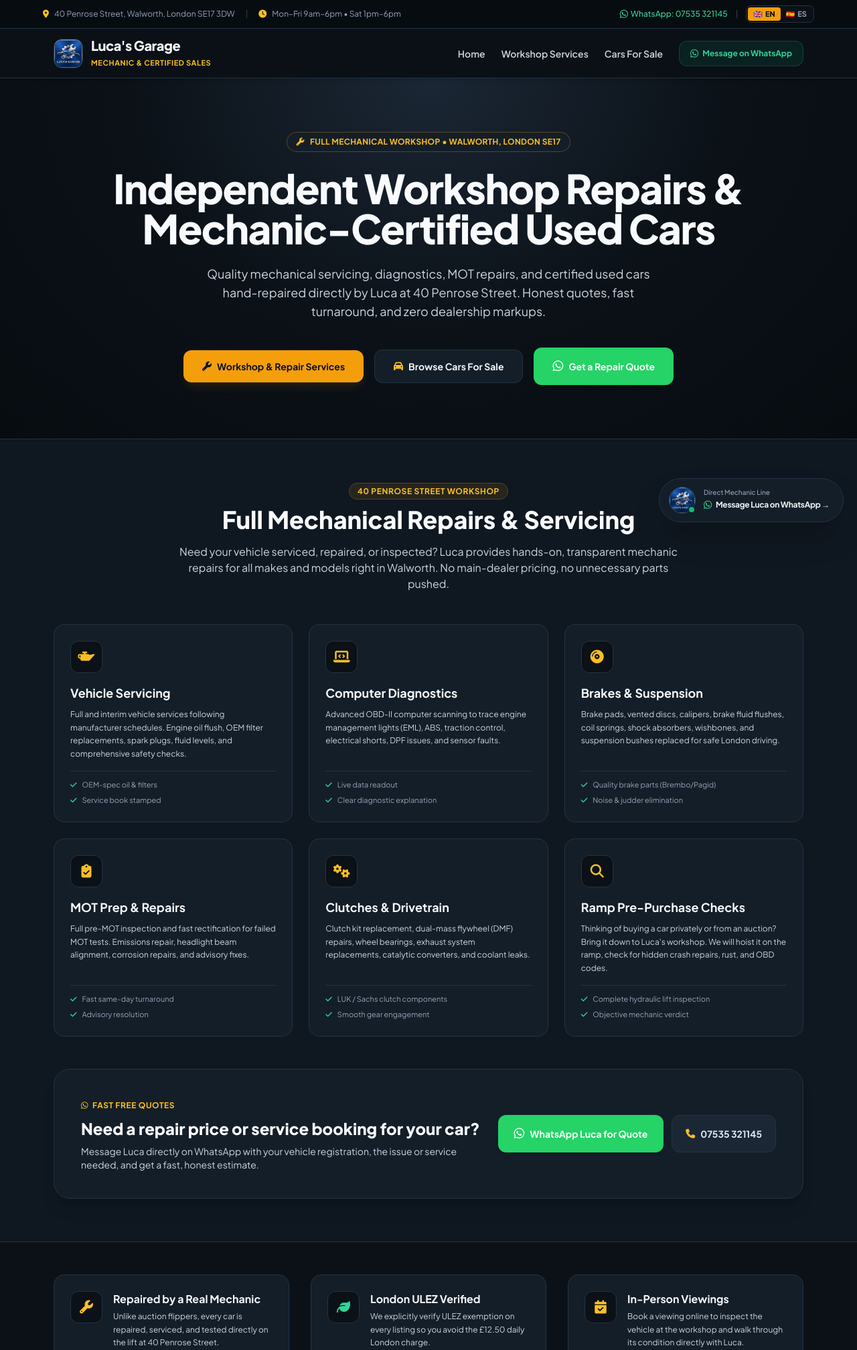
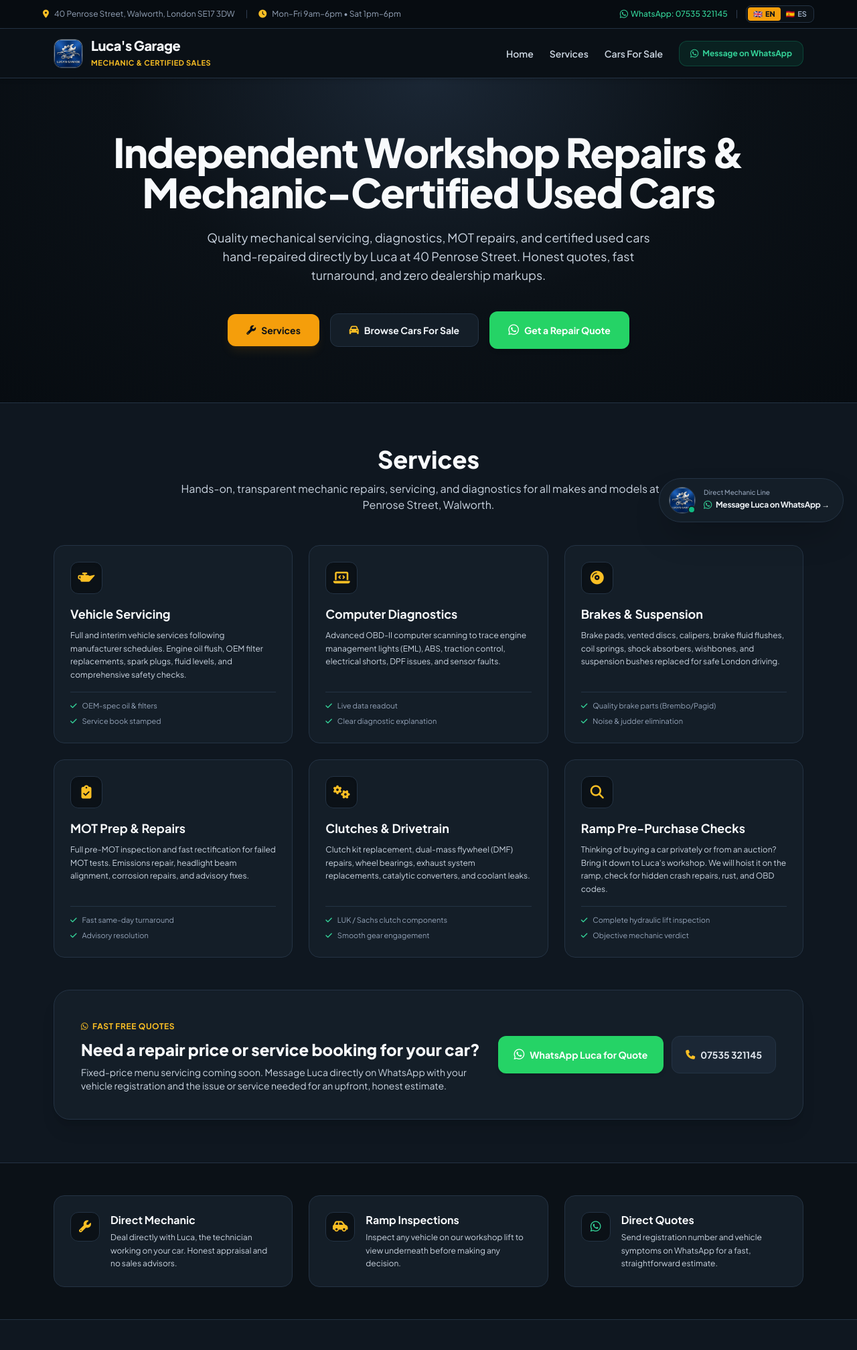
Before and after one commit to juuliettee/Lucas-garage-landingpage, a Flask app: page / in a window 1280 px wide. Shown: the top 2016 px of the page at 67% size. Run offline with Flask 3, Linux system fonts and the light colour scheme; data that the repository does not hold is empty; some libraries are stand-ins or nearby versions.

Commit message:
Refactor UI: rename to Services, remove AI slop badges/pills, and add interactive Google Map

```diff
--- a/templates/base.html
+++ b/templates/base.html
@@ -109,7 +109,7 @@
 
             <div class="space-x-6 text-sm font-semibold flex items-center">
                 <a href="{{ url_for('home') }}" class="text-slate-300 hover:text-amber-400 transition">Home</a>
-                <a href="{{ url_for('home') }}#services" class="text-slate-300 hover:text-amber-400 transition">Workshop Services</a>
+                <a href="{{ url_for('home') }}#services" class="text-slate-300 hover:text-amber-400 transition">Services</a>
                 <a href="{{ url_for('cars') }}" class="text-slate-300 hover:text-amber-400 transition">Cars For Sale</a>
 
                 <a href="{{ default_whatsapp_url }}" target="_blank"
--- a/templates/car_detail.html
+++ b/templates/car_detail.html
@@ -88,8 +88,7 @@
 
                         <div class="space-y-2 text-xs text-slate-300 leading-relaxed">
                             <p><strong>History Category:</strong> <span class="bg-[#0B1117] px-2 py-0.5 rounded border border-amber-500/40 font-bold text-amber-300">{{ car.copart_category or 'Clean / Unrecorded' }}</span></p>
-                            <p><strong>Repairs & Service Work:</strong> {{ car.repair_notes or 'Fully serviced, inspected, replacement fluids, safety-checked, and test-driven.' }}</p>
-                            <p><strong>Warranty:</strong> Sold with a 30-day mechanical guarantee from Luca's Garage.</p>
+                            <p><strong>Workshop Guarantee:</strong> Mechanically checked, safety inspected, and verified before handover.</p>
                         </div>
                     </div>
 
--- a/templates/index.html
+++ b/templates/index.html
@@ -4,10 +4,6 @@
 <!-- Hero Section -->
 <section class="bg-[radial-gradient(ellipse_at_top,_var(--tw-gradient-stops))] from-[#1B2735] via-[#0B1117] to-[#070C11] text-slate-100 py-18 sm:py-20 px-4 border-b border-[#243344] relative overflow-hidden">
     <div class="max-w-5xl mx-auto text-center relative z-10">
-        <div class="inline-flex items-center space-x-2 bg-[#141E28] text-amber-400 border border-amber-500/30 px-3.5 py-1.5 rounded-full text-xs font-bold tracking-wide uppercase mb-6 shadow-sm">
-            <i class="fa-solid fa-wrench text-amber-400"></i>
-            <span>Full Mechanical Workshop &bull; Walworth, London SE17</span>
-        </div>
         <h1 class="text-4xl sm:text-5xl md:text-6xl font-black tracking-tight mb-6 leading-tight text-slate-50">
             Independent Workshop Repairs & <br class="hidden sm:inline">
             Mechanic-Certified Used Cars
@@ -21,7 +17,7 @@
             <a href="#services"
                 class="w-full sm:w-auto inline-flex items-center justify-center space-x-2 bg-amber-500 hover:bg-amber-600 text-[#0B1117] font-bold text-sm px-7 py-3.5 rounded-xl shadow-lg shadow-amber-500/10 transition transform hover:-translate-y-0.5">
                 <i class="fa-solid fa-wrench"></i>
-                <span>Workshop & Repair Services</span>
+                <span>Services</span>
             </a>
             <a href="{{ url_for('cars') }}"
                 class="w-full sm:w-auto inline-flex items-center justify-center space-x-2 bg-[#141E28] hover:bg-[#1B2735] text-slate-100 border border-[#243344] font-bold text-sm px-7 py-3.5 rounded-xl shadow-sm transition transform hover:-translate-y-0.5">
@@ -37,19 +33,16 @@
     </div>
 </section>
 
-<!-- Comprehensive Workshop Services Section -->
+<!-- Services Section -->
 <section id="services" class="py-16 bg-[#0F1720] border-b border-[#243344] scroll-mt-14 text-slate-100">
     <div class="max-w-6xl mx-auto px-4">
 
         <div class="text-center max-w-3xl mx-auto mb-12">
-            <span class="text-xs font-bold text-amber-400 uppercase tracking-wider bg-amber-500/10 border border-amber-500/25 px-3 py-1 rounded-full">
-                40 Penrose Street Workshop
-            </span>
-            <h2 class="text-3xl sm:text-4xl font-black text-slate-50 mt-3 mb-4">
-                Full Mechanical Repairs & Servicing
+            <h2 class="text-3xl sm:text-4xl font-black text-slate-50 mb-3">
+                Services
             </h2>
             <p class="text-slate-300 text-sm sm:text-base leading-relaxed">
-                Need your vehicle serviced, repaired, or inspected? Luca provides hands-on, transparent mechanic repairs for all makes and models right in Walworth. No main-dealer pricing, no unnecessary parts pushed.
+                Hands-on, transparent mechanic repairs, servicing, and diagnostics for all makes and models at 40 Penrose Street, Walworth.
             </p>
         </div>
 
@@ -169,7 +162,7 @@
                 </div>
                 <h3 class="text-2xl font-black text-slate-50">Need a repair price or service booking for your car?</h3>
                 <p class="text-slate-300 text-xs sm:text-sm max-w-xl">
-                    Message Luca directly on WhatsApp with your vehicle registration, the issue or service needed, and get a fast, honest estimate.
+                    Fixed-price menu servicing coming soon. Message Luca directly on WhatsApp with your vehicle registration and the issue or service needed for an upfront, honest estimate.
                 </p>
             </div>
             <div class="flex flex-col sm:flex-row gap-3 w-full md:w-auto">
@@ -189,42 +182,42 @@
     </div>
 </section>
 
-<!-- Trust & Mechanics Highlights -->
+<!-- Trust Highlights -->
 <section class="py-12 bg-[#0B1117] border-b border-[#243344] text-slate-100">
     <div class="max-w-6xl mx-auto px-4">
-        <div class="grid grid-cols-1 md:grid-cols-3 gap-8">
+        <div class="grid grid-cols-1 md:grid-cols-3 gap-6">
             <div class="p-6 rounded-2xl bg-[#141E28] border border-[#243344] flex items-start space-x-4">
-                <div class="w-12 h-12 rounded-xl bg-[#0B1117] text-amber-400 border border-[#243344] flex items-center justify-center text-xl flex-shrink-0">
+                <div class="w-11 h-11 rounded-xl bg-[#0B1117] text-amber-400 border border-[#243344] flex items-center justify-center text-lg flex-shrink-0">
                     <i class="fa-solid fa-wrench"></i>
                 </div>
                 <div>
-                    <h3 class="font-bold text-base text-slate-50 mb-1">Repaired by a Real Mechanic</h3>
+                    <h3 class="font-bold text-base text-slate-50 mb-1">Direct Mechanic</h3>
                     <p class="text-xs text-slate-300 leading-relaxed">
-                        Unlike auction flippers, every car is repaired, serviced, and tested directly on the lift at 40 Penrose Street.
+                        Deal directly with Luca, the technician working on your car. Honest appraisal and no sales advisors.
                     </p>
                 </div>
             </div>
 
             <div class="p-6 rounded-2xl bg-[#141E28] border border-[#243344] flex items-start space-x-4">
-                <div class="w-12 h-12 rounded-xl bg-[#0B1117] text-emerald-400 border border-[#243344] flex items-center justify-center text-xl flex-shrink-0">
-                    <i class="fa-solid fa-leaf"></i>
+                <div class="w-11 h-11 rounded-xl bg-[#0B1117] text-amber-400 border border-[#243344] flex items-center justify-center text-lg flex-shrink-0">
+                    <i class="fa-solid fa-car-side"></i>
                 </div>
                 <div>
-                    <h3 class="font-bold text-base text-slate-50 mb-1">London ULEZ Verified</h3>
+                    <h3 class="font-bold text-base text-slate-50 mb-1">Ramp Inspections</h3>
                     <p class="text-xs text-slate-300 leading-relaxed">
-                        We explicitly verify ULEZ exemption on every listing so you avoid the £12.50 daily London charge.
+                        Inspect any vehicle on our workshop lift to view underneath before making any decision.
                     </p>
                 </div>
             </div>
 
             <div class="p-6 rounded-2xl bg-[#141E28] border border-[#243344] flex items-start space-x-4">
-                <div class="w-12 h-12 rounded-xl bg-[#0B1117] text-amber-400 border border-[#243344] flex items-center justify-center text-xl flex-shrink-0">
-                    <i class="fa-solid fa-calendar-check"></i>
+                <div class="w-11 h-11 rounded-xl bg-[#0B1117] text-emerald-400 border border-[#243344] flex items-center justify-center text-lg flex-shrink-0">
+                    <i class="fa-brands fa-whatsapp"></i>
                 </div>
                 <div>
-                    <h3 class="font-bold text-base text-slate-50 mb-1">In-Person Viewings</h3>
+                    <h3 class="font-bold text-base text-slate-50 mb-1">Direct Quotes</h3>
                     <p class="text-xs text-slate-300 leading-relaxed">
-                        Book a viewing online to inspect the vehicle at the workshop and walk through its condition directly with Luca.
+                        Send registration number and vehicle symptoms on WhatsApp for a fast, straightforward estimate.
                     </p>
                 </div>
             </div>
@@ -313,73 +306,88 @@
     </div>
 </section>
 
-<!-- Workshop Location & Hours -->
+<!-- How to Locate Us & Physical Map -->
 <section class="py-16 bg-[#0B1117] border-t border-[#243344] text-slate-100">
     <div class="max-w-6xl mx-auto px-4">
-        <div class="grid grid-cols-1 lg:grid-cols-2 gap-12 items-center">
-            <div>
-                <span class="text-xs font-bold text-amber-400 uppercase tracking-wider">Visit The Workshop</span>
-                <h2 class="text-3xl font-black text-slate-50 mt-1 mb-4">40 Penrose Street, Walworth</h2>
-                <p class="text-slate-300 text-sm leading-relaxed mb-6">
-                    Located in Walworth (London Borough of Southwark), Luca's Garage provides full mechanical servicing, diagnostics, MOT preparation, and quality repaired vehicles.
-                </p>
+        <div class="mb-10 text-center md:text-left">
+            <h2 class="text-3xl font-black text-slate-50">How to Locate Us</h2>
+            <p class="text-slate-300 text-sm mt-1">
+                40 Penrose Street, Walworth, London SE17 3DW &bull; Borough of Southwark
+            </p>
+        </div>
 
-                <div class="space-y-3 text-sm text-slate-300 mb-8">
-                    <div class="flex items-center space-x-3">
-                        <div class="w-8 h-8 rounded-lg bg-[#141E28] text-amber-400 border border-[#243344] flex items-center justify-center text-sm">
+        <div class="grid grid-cols-1 lg:grid-cols-12 gap-8 items-stretch">
+            <!-- Left Info Panel (5 cols) -->
+            <div class="lg:col-span-5 flex flex-col justify-between space-y-6 bg-[#141E28] p-6 sm:p-8 rounded-3xl border border-[#243344] shadow-xl">
+                <div class="space-y-6">
+                    <!-- Address -->
+                    <div class="flex items-start space-x-3.5">
+                        <div class="w-10 h-10 rounded-xl bg-[#0B1117] text-amber-400 border border-[#243344] flex items-center justify-center text-sm flex-shrink-0 mt-0.5">
                             <i class="fa-solid fa-location-dot"></i>
                         </div>
-                        <span>40 Penrose Street, London, SE17 3DW</span>
+                        <div>
+                            <span class="text-xs font-bold uppercase tracking-wider text-slate-400 block mb-0.5">Workshop Address</span>
+                            <p class="font-bold text-slate-100 text-sm">40 Penrose Street</p>
+                            <p class="text-xs text-slate-300">Walworth, London, SE17 3DW</p>
+                        </div>
                     </div>
-                    <div class="flex items-center space-x-3">
-                        <div class="w-8 h-8 rounded-lg bg-[#141E28] text-emerald-400 border border-[#243344] flex items-center justify-center text-sm">
+
+                    <!-- Contact -->
+                    <div class="flex items-start space-x-3.5">
+                        <div class="w-10 h-10 rounded-xl bg-[#0B1117] text-emerald-400 border border-[#243344] flex items-center justify-center text-sm flex-shrink-0 mt-0.5">
                             <i class="fa-brands fa-whatsapp"></i>
                         </div>
-                        <span>WhatsApp / Mobile: <strong class="text-slate-50">07535 321145</strong></span>
+                        <div>
+                            <span class="text-xs font-bold uppercase tracking-wider text-slate-400 block mb-0.5">Direct Line / WhatsApp</span>
+                            <p class="font-bold text-slate-100 text-sm">07535 321145</p>
+                            <p class="text-xs text-slate-300">Open for repair inquiries and viewings</p>
+                        </div>
                     </div>
-                    <div class="flex items-center space-x-3">
-                        <div class="w-8 h-8 rounded-lg bg-[#141E28] text-amber-400 border border-[#243344] flex items-center justify-center text-sm">
-                            <i class="fa-solid fa-shield-halved"></i>
+
+                    <!-- Hours -->
+                    <div class="pt-4 border-t border-[#243344]">
+                        <span class="text-xs font-bold uppercase tracking-wider text-slate-400 block mb-3 flex items-center">
+                            <i class="fa-solid fa-clock text-amber-400 mr-2"></i> Opening Hours
+                        </span>
+                        <div class="space-y-2 text-xs">
+                            <div class="flex justify-between items-center py-1 border-b border-[#243344]/60">
+                                <span class="text-slate-300">Monday – Friday</span>
+                                <span class="font-bold text-slate-100 bg-[#0B1117] px-2.5 py-0.5 rounded border border-[#243344]">9:00 AM – 6:00 PM</span>
+                            </div>
+                            <div class="flex justify-between items-center py-1 border-b border-[#243344]/60">
+                                <span class="text-slate-300">Saturday</span>
+                                <span class="font-bold text-slate-100 bg-[#0B1117] px-2.5 py-0.5 rounded border border-[#243344]">1:00 PM – 6:00 PM</span>
+                            </div>
+                            <div class="flex justify-between items-center py-1 text-slate-500">
+                                <span>Sunday</span>
+                                <span class="font-medium">Closed</span>
+                            </div>
                         </div>
-                        <span>All vehicles sold with 30-day mechanical warranty</span>
                     </div>
                 </div>
 
-                <div class="flex flex-wrap gap-4">
+                <div class="pt-4 border-t border-[#243344]">
                     <a href="https://maps.google.com/?q=40+Penrose+Street+London+SE17+3DW" target="_blank"
-                        class="inline-flex items-center space-x-2 bg-amber-500 hover:bg-amber-600 text-[#0B1117] font-bold text-xs px-5 py-3 rounded-xl transition shadow">
+                        class="w-full inline-flex items-center justify-center space-x-2 bg-amber-500 hover:bg-amber-600 text-[#0B1117] font-bold text-xs py-3 rounded-xl transition shadow">
                         <i class="fa-solid fa-diamond-turn-right text-[#0B1117]"></i>
-                        <span>Get Directions on Google Maps</span>
+                        <span>Open in Google Maps &bull; Directions</span>
                     </a>
                 </div>
             </div>
 
-            <!-- Operating Hours Card -->
-            <div class="bg-[#141E28] p-8 rounded-3xl border border-[#243344] shadow-xl">
-                <h3 class="text-lg font-bold text-slate-50 mb-6 flex items-center">
-                    <i class="fa-solid fa-clock text-amber-400 mr-2.5"></i> Garage Working Hours
-                </h3>
-                <div class="space-y-4 text-sm">
-                    <div class="flex justify-between items-center py-2.5 border-b border-[#243344]">
-                        <span class="font-medium text-slate-300">Monday – Friday</span>
-                        <span class="font-bold text-slate-50 bg-[#0B1117] px-3 py-1 rounded-lg border border-[#243344]">9:00 AM – 6:00 PM</span>
-                    </div>
-                    <div class="flex justify-between items-center py-2.5 border-b border-[#243344]">
-                        <span class="font-medium text-slate-300">Saturday</span>
-                        <span class="font-bold text-slate-50 bg-[#0B1117] px-3 py-1 rounded-lg border border-[#243344]">1:00 PM – 6:00 PM</span>
-                    </div>
-                    <div class="flex justify-between items-center py-2.5 text-slate-500">
-                        <span>Sunday</span>
-                        <span class="font-medium">Closed</span>
-                    </div>
-                </div>
-
-                <div class="mt-8 bg-[#0B1117] border border-[#243344] rounded-2xl p-4 text-xs text-slate-300 flex items-start space-x-3">
-                    <i class="fa-solid fa-circle-info text-amber-400 text-base mt-0.5"></i>
-                    <p class="leading-relaxed">
-                        <strong class="text-slate-50">Viewing Tip:</strong> To make sure the car isn't on a lift or in road-testing, please reserve a viewing slot online or message on WhatsApp before coming down.
-                    </p>
-                </div>
+            <!-- Right Interactive Physical Google Map (7 cols) -->
+            <div class="lg:col-span-7 bg-[#141E28] rounded-3xl border border-[#243344] shadow-xl overflow-hidden p-2 min-h-[380px] lg:min-h-[440px] flex flex-col">
+                <iframe
+                    title="Luca's Garage Location Map"
+                    src="https://maps.google.com/maps?q=40%20Penrose%20Street%2C%20Walworth%2C%20London%20SE17%203DW&t=&z=16&ie=UTF8&iwloc=&output=embed"
+                    width="100%"
+                    height="100%"
+                    style="border:0; min-height: 380px;"
+                    allowfullscreen=""
+                    loading="lazy"
+                    referrerpolicy="no-referrer-when-downgrade"
+                    class="w-full h-full rounded-2xl flex-grow">
+                </iframe>
             </div>
         </div>
     </div>
```
Also changed, not shown: templates/cars.html (+1 -9 lines).
